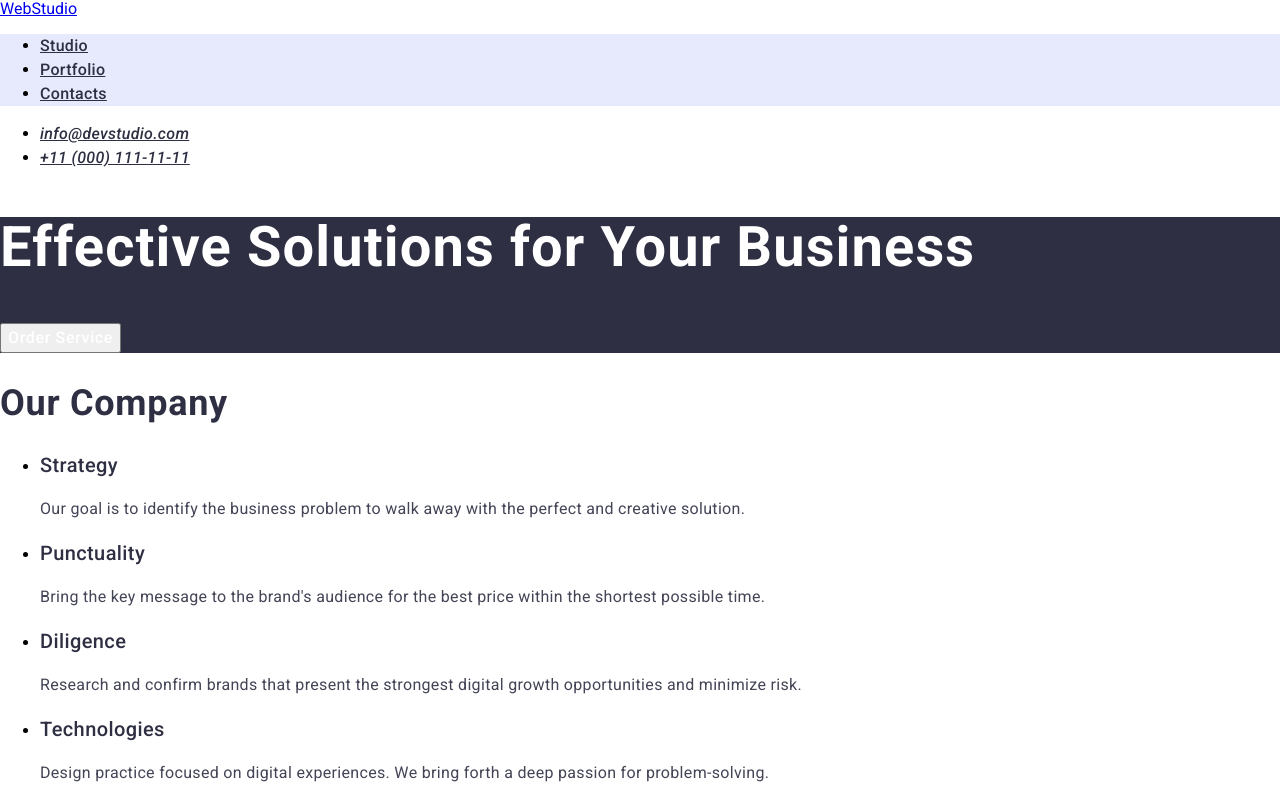
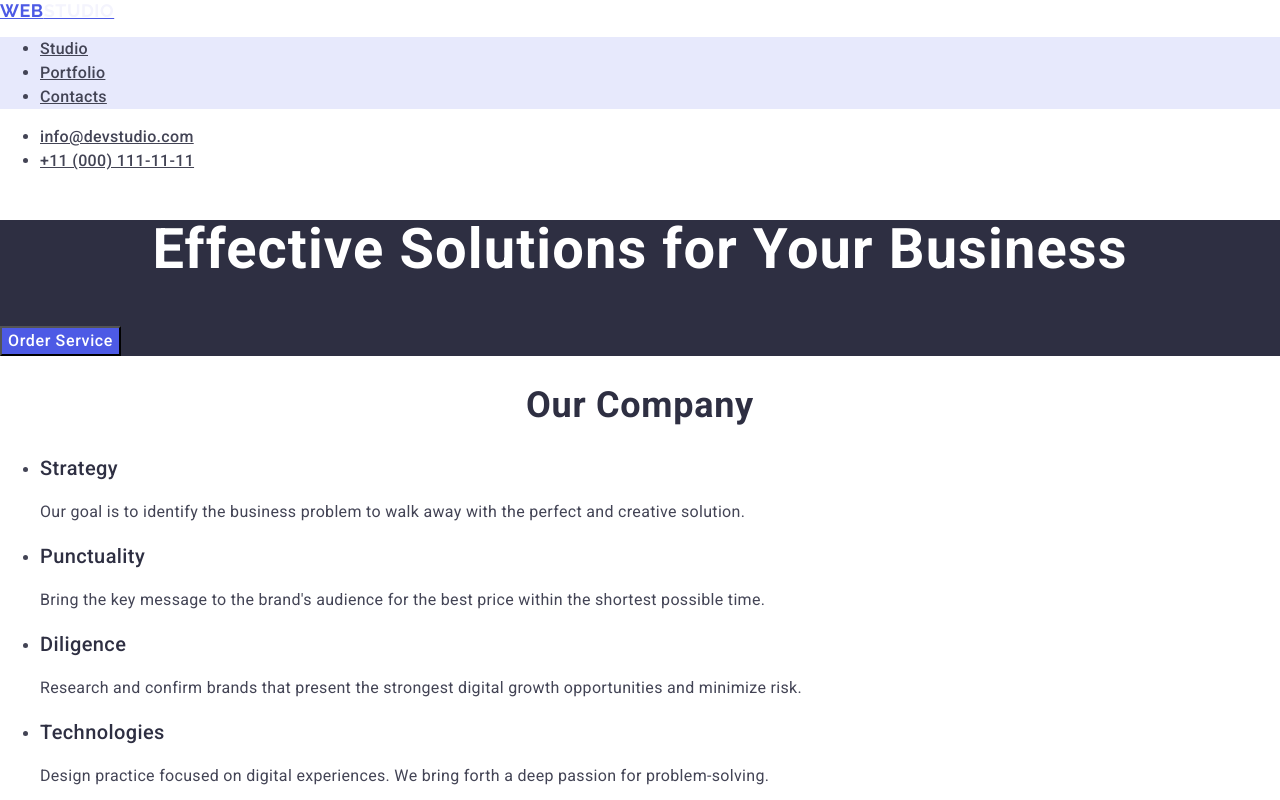
Before and after one commit to GratielaC/goit-markup-hw-01, a plain HTML site: page index.html in a window 1280 px wide. Shown: the top 800 px of the page. Drawn offline with nearby package versions, Linux system fonts and the light colour scheme.

Commit message:
Alt commit

```diff
--- a/css/styles.css
+++ b/css/styles.css
@@ -4,6 +4,26 @@
 
 body {
     font-family: "Roboto", sans-serif;
+    color: #434455;
+    background-color:#FFFFFF;
+}
+
+.logo {
+font-family: Raleway;
+font-size: 18px;
+font-weight: 700;
+line-height: 1.17;
+letter-spacing: 0.03em;
+text-transform: uppercase;
+color:#4d5ae5;
+}
+
+.span {
+    color: #2e2f42;
+}
+
+.address {
+    font-style: normal;
 }
 
 .header-link {
@@ -12,12 +32,13 @@ font-size: 16px;
 font-weight: 500;
 line-height: 24px;
 letter-spacing: 0.02em;
-color: var(--primary-color);
+color: #434455;
 }
 
 .header-link:hover,
 .header-link:focus {
     color:#404BBF;
+    background-color: #404BBF;
 }
 
 .header-list {
@@ -31,6 +52,7 @@ line-height: 24px;
 letter-spacing: 0.04em;
 color: #FFFFFF;
 cursor: pointer;
+background-color: #4D5AE5;
 }
 
 .hero-section {
@@ -41,8 +63,9 @@ background-color: var(--primary-color);
     font-family: Roboto;
     font-size: 56px;
     font-weight: 700;
-    line-height: 60px;
+    line-height: 1.07;
     letter-spacing: 0.02em;
+    text-align: center;
     color: #FFFFFF;
 }
 
@@ -65,18 +88,57 @@ background-color: var(--primary-color);
  .section-paragraph {
     font-size: 16px;
     font-weight: 400;
-    line-height: 24px;
+    line-height: 1.5;
     letter-spacing: 0.02em;
-    color:#434455
+    color: #434455;
  }
 
  .team-section {
     background-color:#F4F4FD;
-    ;
  }
+
+.section-title {
+font-size: 36px;
+font-weight: 700;
+line-height: 1.11;
+letter-spacing: 0.02em;
+text-align: center;
+text-transform: capitalize;
+color: #2e2f42;
+}
+
+.img {
+    background-color: #FFFFFF;
+}
+
+.section-title {
+    line-height: 1.11;
+    text-align: center;
+    text-transform: capitalize;
+}
+
+.section-paragraph {
+    line-height: 1.5;
+    letter-spacing: 0.02em;
+    color: #434455;
+}
 
 .footer {
     background-color: var(--primary-color);
+}
+
+.logo {
+    font-family: Raleway;
+    font-size: 18px;
+    font-weight: 700;
+    line-height: 1.17;
+    letter-spacing: 0.03em;
+    text-transform: uppercase;
+    color: #4d5ae5;
+}
+
+.span {
+    color: #f4f4fd;
 }
 
  .footer-paragraph {
--- a/index.html
+++ b/index.html
@@ -12,6 +12,10 @@
     <link rel="preconnect" href="https://fonts.googleapis.com">
     <link rel="preconnect" href="https://fonts.gstatic.com" crossorigin>
     <link href="https://fonts.googleapis.com/css2?family=Open+Sans:ital,wght@0,300..800;1,300..800&family=Roboto:ital,wght@0,100;0,300;0,400;0,500;0,700;0,900;1,100;1,300;1,400;1,500;1,700;1,900&display=swap" rel="stylesheet">
+    <link rel="preconnect" href="https://fonts.googleapis.com">
+    <link rel="preconnect" href="https://fonts.gstatic.com" crossorigin>
+    <link href="https://fonts.googleapis.com/css2?family=Raleway:ital,wght@0,100..900;1,100..900&display=swap" rel="stylesheet">
+
 
     <link rel="stylesheet" href="./css/styles.css" />
     <title>Document</title>
@@ -19,19 +23,20 @@
 <body>
   <header>
        <nav class="header-nav">
-        <a href="./index.html" class="logo">WebStudio</a>
+
+        <a href="./index.html" class="logo"> Web<span class="span">Studio</span></a>
 
         <ul class="header-list">
             <li class="header-item">
-                <a href="" class="header-link"> Studio</a></li>
+                <a href="index.html" class="header-link"> Studio</a></li>
             <li class="header-item">
-                <a href="" class="header-link"> Portfolio</a></li>
+                <a href="index.html" class="header-link"> Portfolio</a></li>
             <li class="header-item">
                 <a href="" class="header-link"> Contacts</a>
             </li>
         </ul>
     </nav>
-    <address>
+    <address class="address">
         <ul>
     <li>
                 <a href="mailto:info@devstudio.com" class="header-link">info@devstudio.com</a></li>
@@ -81,14 +86,14 @@
     <h2 class="section-tile">Our Team</h2>
     <ul>
         <li>
-            <img
+            <img class="img"
                 src="./images/mark.jpg"
                 alt="Mark Guerro"
                 width="264"
                 height="260"
                 />
             <h3 class="section-description">Mark Guerrero</h3>
-            <p class="section-patagraph">Product Designer</p>
+            <p class="section-paragraph">Product Designer</p>
         </li>
         <li>
             <img
@@ -98,7 +103,7 @@
                 height="260"
                 />
             <h3 class="section-description">Tom Ford</h3>
-            <p class="section-patagraph">Frontend Developer</p>
+            <p class="section-paragraph">Frontend Developer</p>
         </li>
         <li>
             <img
@@ -107,7 +112,7 @@
                 width="264"
                 height="260">
             <h3 class="section-description">Camila Garcia</h3>
-            <p class="section-patagraph">Marketing</p>
+            <p class="section-paragraph">Marketing</p>
         </li>
         <li>
             <img src="./images/daniel.jpg"
@@ -115,7 +120,7 @@
                 width="264"
                 height="260">
             <h3 class="section-description">Daniel Wilson</h3>
-            <p class="section-patagraph">UI Designer</p>
+            <p class="section-paragraph">UI Designer</p>
      </li>
     </ul>
   </section>
@@ -131,7 +136,7 @@
                 height="300"
                 />
             <h3 class="section-description">Banking App</h3>
-            <p class="section-patagraph">App</p>
+            <p class="section-paragraph">App</p>
         </li>
         <li>
             <img
@@ -141,7 +146,7 @@
                 height="300"
                 />
             <h3 class="section-description">Cashless Payment</h3>
-            <p class="section-patagraph">Marketing</p>
+            <p class="section-paragraph">Marketing</p>
         </li>
         <li>
             <img
@@ -150,7 +155,7 @@
                 width="360"
                 height="300">
             <h3 class="section-description">Meditation App</h3>
-            <p class="section-patagraph">App</p>
+            <p class="section-paragraph">App</p>
         </li>
         <li>
             <img src="./images/taxi.jpg"
@@ -158,7 +163,7 @@
                 width="360"
                 height="300">
             <h3 class="section-description">Taxi Service</h3>
-            <p class="section-patagraph">Marketing</p>
+            <p class="section-paragraph">Marketing</p>
      </li>
      <li>
         <img
@@ -168,7 +173,7 @@
             height="300"
             />
         <h3 class="section-description">Screen Illustrations</h3>
-        <p class="section-patagraph">Design</p>
+        <p class="section-paragraph">Design</p>
     </li>
     <li>
         <img
@@ -178,13 +183,13 @@
             height="300"
             />
         <h3 class="section-description">Online Courses</h3>
-        <p class="section-patagraph">Marketing</p>
+        <p class="section-paragraph">Marketing</p>
     </li>
     </ul>
   </section>
 </main>
 <footer class="footer">
-    <a href="./index.html" class="logo">WebStudio</a>
+    <a href="./index.html" class="logo">Web<span class="span">Studio</span></a>
     <p class="footer-paragraph">Increase the flow of customers and sales for your business with digital marketing & growth solutions.
     </p>
    </footer>
```
Also changed, not shown: 1 other file.
